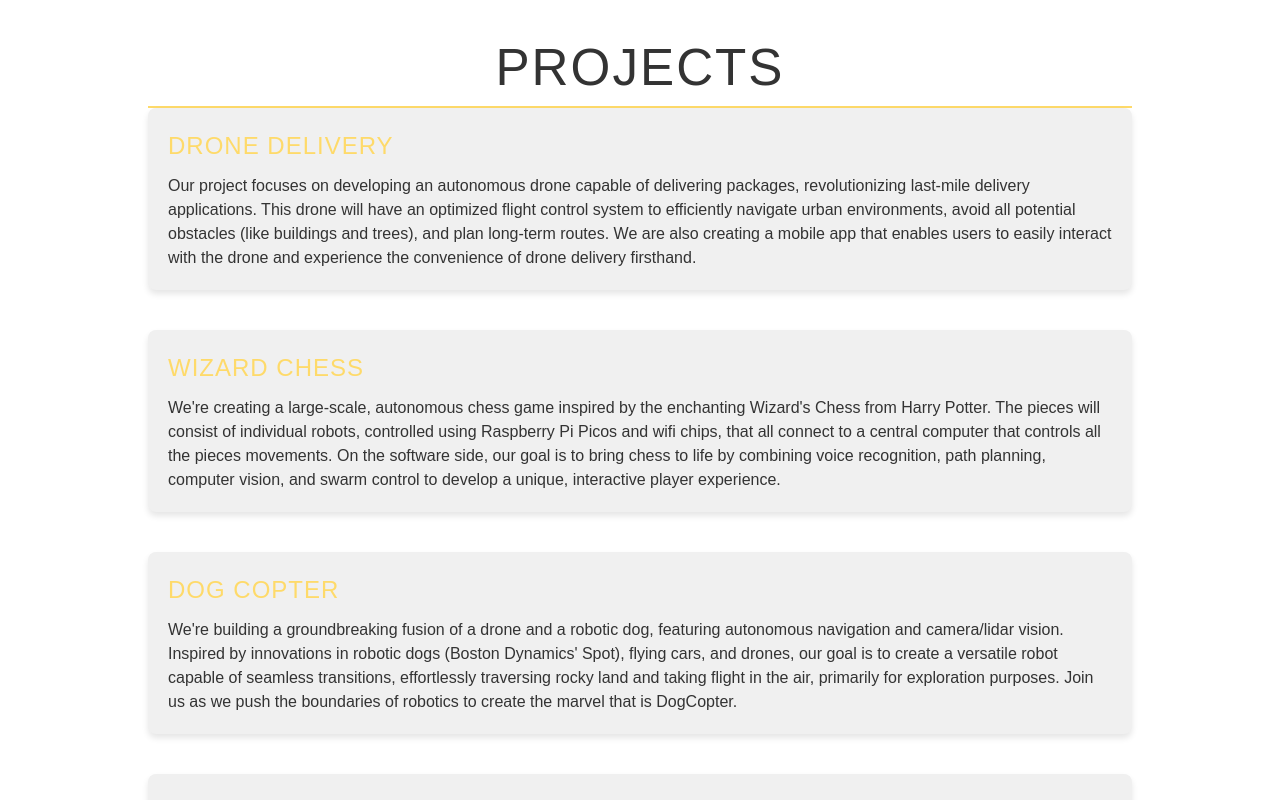
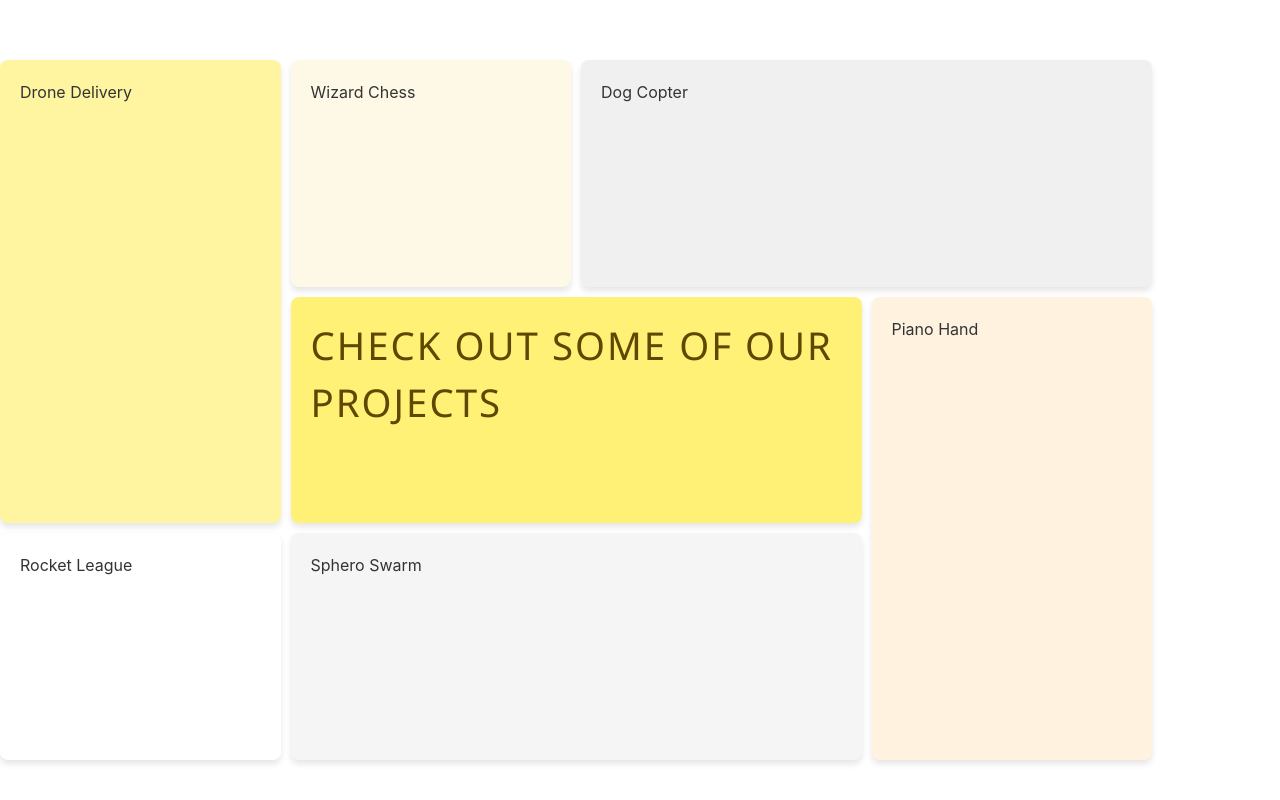
Before and after one commit to purdue-arc/website3.0, a React (Vite) app: page / in a window 1280 px wide. Shown: the top 800 px of the page. Built offline with nearby package versions, Linux system fonts and the light colour scheme.

Commit message:
basic bento

```diff
--- a/src/Projects.css
+++ b/src/Projects.css
@@ -1,59 +1,181 @@
-body {
-    background-color: #ffffff; /* White background */
-    color: #333333; /* Dark text color */
-    font-family: Arial, sans-serif;
-    margin: 0;
-    padding: 0;
-}
+/* styles.css */
+.container {
+    display: grid;
+    grid-template-columns: repeat(4, 1fr);
+    grid-template-rows: repeat(3, 1fr);
+    gap: 2vh; /* Adjust the gap between grid items as needed */
+    height: 90vh;
+    width: 90vw; /* Set the maximum width of the container */
+    margin-top: 10vh; /* Add some space at the top */
+    margin: 5vh auto;
+    justify-content: center; /* Center the container horizontally */
+    align-content: center;
+  }
 
-.projects-container {
-    width: 80%; /* Adjust width as needed */
-    margin: 40px auto; /* Center projects container */
-    padding: 0 20px; /* Add padding to the container */
-}
-
-.project {
+  .item {
     background-color: #f0f0f0; /* Light gray background */
     border-radius: 8px;
     padding: 20px;
-    margin-bottom: 40px; /* Increased margin */
     box-shadow: 0 4px 6px rgba(0, 0, 0, 0.1);
     color: #333333; /* Dark text color */
     transition: transform 0.3s ease, box-shadow 0.3s ease;
-    opacity: 0;
-    transform: translateY(50px);
+  }
+
+  .item:hover {
+    transform: scale(1.05);
+    box-shadow: 0 8px 12px rgba(0, 0, 0, 0.2);
+  }
+
+  .item:nth-child(1),
+  .item:nth-child(5) {
+    grid-row: span 2;/* styles.css */
+  }
+  .container {
+    display: grid;
+    grid-template-columns: repeat(4, 1fr);
+    grid-template-rows: repeat(3, 1fr);
+    gap: 10px; /* Adjust the gap between grid items as needed */
+    height: 90vh; /* Set the height of the container to 90% of the viewport height */
+    width: 90vw; /* Set the width of the container to 90% of the viewport width */
+    margin: 5vh auto; /* Center the container both horizontally and vertically */
+    padding-top: 20px; /* Add some padding at the top */
+    justify-content: center; /* Center the container horizontally */
+  }
+
+.item {
+  background-color: #f0f0f0; /* Light gray background */
+  border-radius: 8px;
+  padding: 20px;
+  box-shadow: 0 4px 6px rgba(0, 0, 0, 0.1);
+  color: #333333; /* Dark text color */
 }
 
-.project.slide-in {
-    opacity: 1;
-    transform: translateY(0);
+.item:nth-child(1),
+.item:nth-child(5) {
+  grid-row: span 2;
 }
 
-.project:hover {
-    transform: scale(1.05);
-    box-shadow: 0 8px 12px rgba(0, 0, 0, 0.2);
+.item:nth-child(3),
+.item:nth-child(4),
+.item:nth-child(7) {
+  grid-column: span 2;
+}
+
+.big-title {
+  font-size: 24px;
+  text-transform: uppercase;
+  letter-spacing: 1px;
+  text-align: center;
+  margin-bottom: 10px;
 }
 
 .project h2 {
-    margin-bottom: 10px; /* Decreased margin */
-    font-size: 24px; /* Larger font size */
-    color: #feda6a; /* Brighter color */
-    text-transform: uppercase; /* Uppercase text */
-    letter-spacing: 1px; /* Increased letter spacing */
+  margin-bottom: 10px;
+  font-size: 24px;
+  color: #feda6a;
+  text-transform: uppercase;
+  letter-spacing: 1px;
 }
 
 .project p {
-    margin-bottom: 0;
-    line-height: 1.5; /* Increased line height for better readability */
+  margin-bottom: 0;
+  line-height: 1.5;
 }
 
 h1 {
-    margin-bottom: 40px; /* Increased margin */
-    color: #333333; /* Dark text color */
-    font-size: 36px; /* Larger font size */
-    text-align: center; /* Center align */
-    text-transform: uppercase; /* Uppercase text */
-    letter-spacing: 2px; /* Increased letter spacing */
-    border-bottom: 2px solid #feda6a; /* Underline effect */
-    padding-bottom: 10px; /* Spacing below the title */
+  margin-bottom: 40px;
+  color: #333333;
+  font-size: 36px;
+  text-align: center;
+  text-transform: uppercase;
+  letter-spacing: 2px;
+  border-bottom: 2px solid #feda6a;
+  padding-bottom: 10px;
 }
+
+
+
+  .item:nth-child(3),
+  .item:nth-child(4),
+  .item:nth-child(7) {
+    grid-column: span 2;
+  }
+
+  .big-title {
+    font-size: 24px;
+    text-transform: uppercase;
+    letter-spacing: 1px;
+    text-align: center;
+    margin-bottom: 10px;
+  }
+
+  .project h2 {
+    margin-bottom: 10px;
+    font-size: 24px;
+    color: #feda6a;
+    text-transform: uppercase;
+    letter-spacing: 1px;
+  }
+
+  .project p {
+    margin-bottom: 0;
+    line-height: 1.5;
+  }
+
+  h1 {
+    margin-bottom: 40px;
+    color: #333333;
+    font-size: 36px;
+    text-align: center;
+    text-transform: uppercase;
+    letter-spacing: 2px;
+    border-bottom: 2px solid #feda6a;
+    padding-bottom: 10px;
+  }
+
+  .item:nth-child(4):hover {
+    transform: none; /* Remove hover effect for item 4 */
+    box-shadow: none; /* Remove hover effect for item 4 */
+  }
+
+
+  .item:nth-child(1) {
+    background-color: #fff5a0; /* Yellow */
+
+  }
+
+  .item:nth-child(2) {
+    background-color: #fef9e7; /* Cream */
+  }
+
+  .item:nth-child(3) {
+    background-color: #f0f0f0; /* Light Gray */
+  }
+
+  .item:nth-child(4) {
+    background-color: #fff176;
+  }
+
+  .item:nth-child(5) {
+    background-color: #fff3e0; /* Light Orange */
+  }
+
+  .item:nth-child(6) {
+    background-color: #fff; /* White */
+
+  }
+
+  .item:nth-child(7) {
+    background-color: #f5f5f5; /* Light Gray */
+
+  }
+
+  .title {
+    justify-content: center;
+    align-content: center;
+    font-size: 3vw; /* Larger font size */
+    text-transform: uppercase;
+    letter-spacing: 2px;
+    color: #5f4700; /* Custom yellow color */
+    font-family: 'Segoe UI', Tahoma, Geneva, Verdana, sans-serif; /* Custom font family */
+  }
--- a/src/Projects.jsx
+++ b/src/Projects.jsx
@@ -2,30 +2,6 @@ import React, { useEffect } from 'react';
 import './Projects.css'; // Import your CSS file
 
 function Projects() {
-    useEffect(() => {
-        const projects = document.querySelectorAll('.project');
-
-        const slideInOnScroll = () => {
-            projects.forEach((project) => {
-                const slideInAt = (window.scrollY + window.innerHeight) - project.offsetHeight / 2;
-                const projectBottom = project.offsetTop + project.offsetHeight;
-                const isHalfShown = slideInAt > project.offsetTop;
-                const isNotScrolledPast = window.scrollY < projectBottom;
-
-                if (isHalfShown && isNotScrolledPast) {
-                    project.classList.add('slide-in');
-                } else {
-                    project.classList.remove('slide-in');
-                }
-            });
-        };
-
-        window.addEventListener('scroll', slideInOnScroll);
-
-        return () => {
-            window.removeEventListener('scroll', slideInOnScroll);
-        };
-    }, []);
 
     const projectsData = [
         {
@@ -41,6 +17,10 @@ function Projects() {
             description: "We're building a groundbreaking fusion of a drone and a robotic dog, featuring autonomous navigation and camera/lidar vision. Inspired by innovations in robotic dogs (Boston Dynamics' Spot), flying cars, and drones, our goal is to create a versatile robot capable of seamless transitions, effortlessly traversing rocky land and taking flight in the air, primarily for exploration purposes. Join us as we push the boundaries of robotics to create the marvel that is DogCopter."
         },
         {
+            title: "CHECK OUT SOME OF OUR PROJECTS",
+            description: "n/a"
+        },
+        {
             title: "Piano Hand",
             description: "Inspired by groundbreaking biomechanical robots like Boston Dynamics' Atlas, our project aims to build a fully autonomous, human-like hand capable of playing the piano, achieving the dexterity and complexity of the human hand's 27 degrees of freedom. We are exploring the exciting realm of machine learning and optical image recognition to develop a model that can read sheet music, delving in to different algorithms to make hand motion along the piano as real as possible, and controlling and running all this with controllers channeled by PCBs."
         },
@@ -54,15 +34,39 @@ function Projects() {
         }
     ];
 
+    const renderProjectTitle = (index) => {
+        if (index === 3) {
+            return <p className="title">{projectsData[index].title}</p>;
+        } else {
+            return <p className="project-title">{projectsData[index].title}</p>;
+        }
+    };
+
     return (
-        <div className="projects-container">
-            <h1>Projects</h1>
-            {projectsData.map((project, index) => (
-                <div key={index} className="project">
-                    <h2>{project.title}</h2>
-                    <p>{project.description}</p>
+        <div className="parent">
+            <div className="container">
+                <div className="item">
+                    {renderProjectTitle(0)}
                 </div>
-            ))}
+                <div className="item">
+                    {renderProjectTitle(1)}
+                </div>
+                <div className="item">
+                    {renderProjectTitle(2)}
+                </div>
+                <div className="item">
+                    {renderProjectTitle(3)}
+                </div>
+                <div className="item">
+                    {renderProjectTitle(4)}
+                </div>
+                <div className="item">
+                    {renderProjectTitle(5)}
+                </div>
+                <div className="item">
+                    {renderProjectTitle(6)}
+                </div>
+            </div>
         </div>
     );
 }
```
